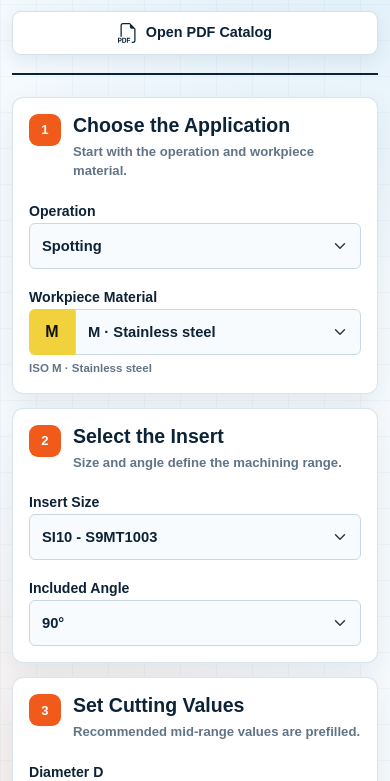
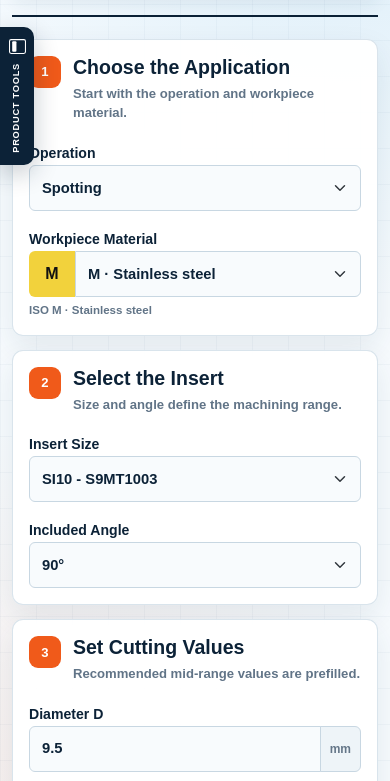
Before and after one commit to Ulysses-Li/Support-Center, a plain HTML site: page Products/AceSpotDrill/indexV3.0.html in a window 390 px wide. Shown: the part 284-1065 px from the top of the page. Drawn offline with nearby package versions, Linux system fonts and the light colour scheme; no server answers.

Commit message:
將手機工具入口固定於左側中段

```diff
--- a/Products/AceSpotDrill/styleV3.0.css
+++ b/Products/AceSpotDrill/styleV3.0.css
@@ -153,10 +153,10 @@ body { margin: 0; color: var(--wb-ink); font-family: Arial, Helvetica, sans-seri
 @media (max-width: 991.98px) {
   .workbench-shell { padding-left: 12px; }
   .product-layout { display: block; }
-  .mobile-tool-button { width: max-content; max-width: 100%; min-height: 44px; margin: 0 0 14px -12px; padding: 10px 13px; position: sticky; top: 8px; left: 0; z-index: 1030; flex-direction: row; justify-content: center; gap: 8px; color: #fff; background: var(--wb-ink); border: 0; border-radius: 0 9px 9px 0; box-shadow: 0 8px 24px rgba(12,34,55,.2); transform: none; }
+  .mobile-tool-button { width: 34px; min-height: 138px; margin: 0; padding: 10px 6px; position: fixed; top: 45%; left: 0; z-index: 1030; flex-direction: column; justify-content: center; gap: 8px; color: #fff; background: var(--wb-ink); border: 0; border-radius: 0 10px 10px 0; box-shadow: 0 8px 24px rgba(12,34,55,.24); transform: translateY(-50%); }
   .mobile-tool-button:hover, .mobile-tool-button:focus-visible { color: #fff; background: var(--wb-blue); }
-  .mobile-tool-button svg { width: 20px; height: 20px; fill: currentColor; }
-  .mobile-tool-label { font-size: .75rem; font-weight: 900; letter-spacing: .06em; line-height: 1; text-transform: uppercase; writing-mode: horizontal-tb; transform: none; }
+  .mobile-tool-button svg { width: 17px; height: 17px; flex: 0 0 auto; fill: currentColor; }
+  .mobile-tool-label { font-size: .58rem; font-weight: 900; letter-spacing: .08em; line-height: 1; text-transform: uppercase; writing-mode: vertical-rl; transform: rotate(180deg); }
   .product-sidebar { background: #f7fbfe; }
   .product-sidebar .offcanvas-header { min-height: 82px; padding: 18px; border-bottom: 1px solid var(--wb-line); }
   .product-sidebar .offcanvas-title { margin-top: 3px; font-size: 1.2rem; font-weight: 900; }
```
